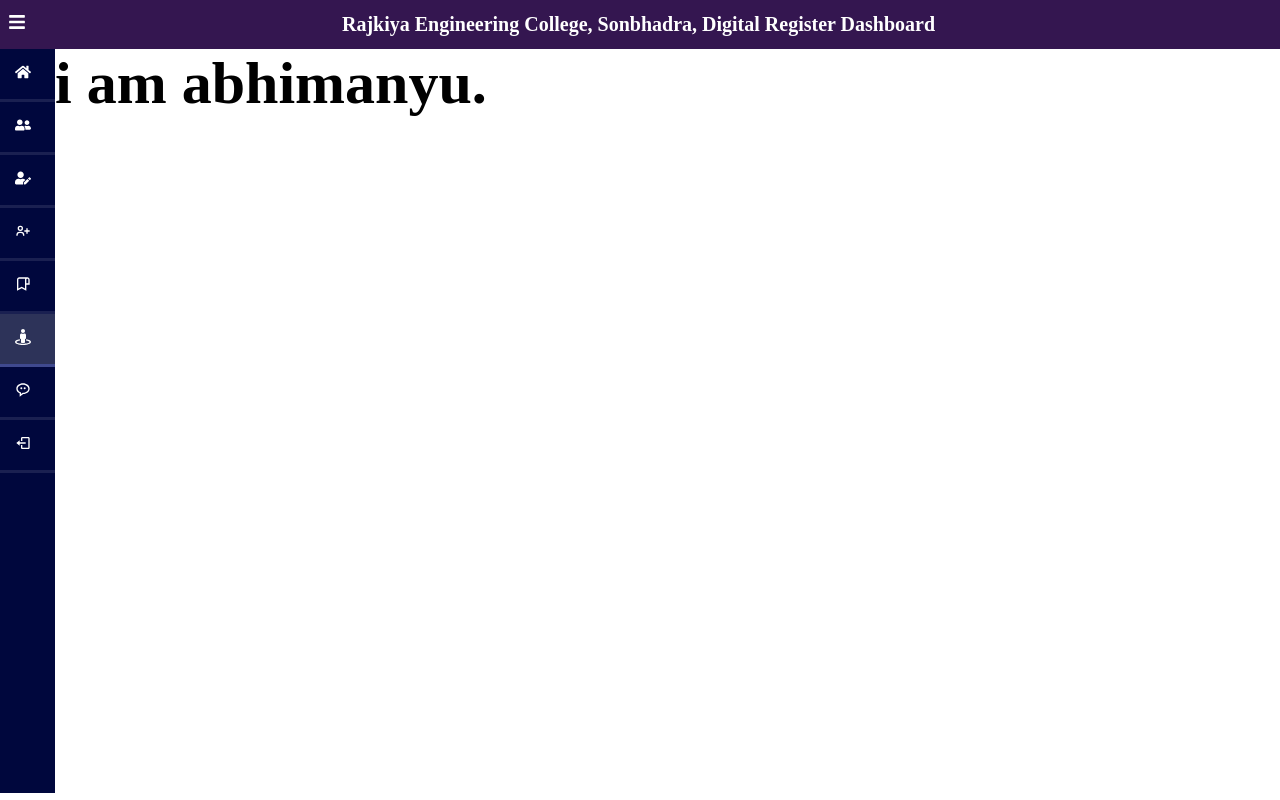
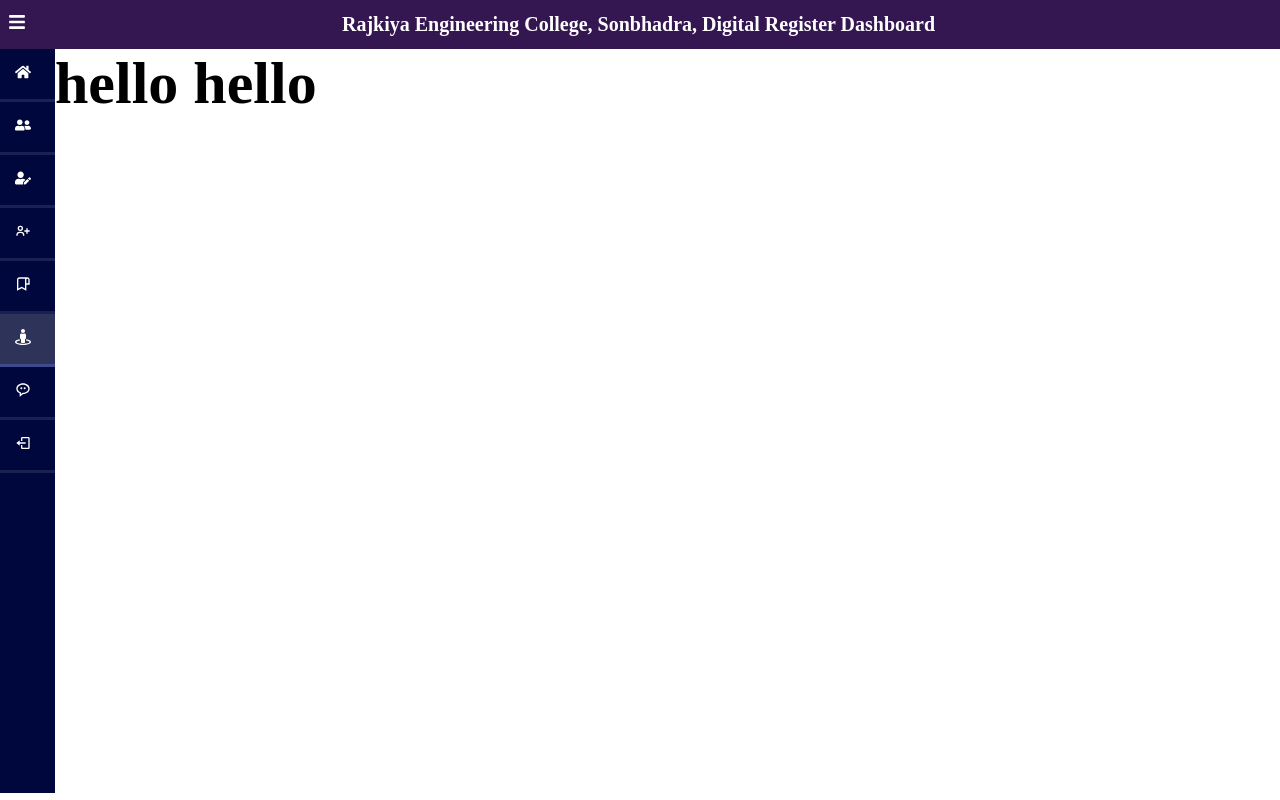
Before and after one commit to abhirao2001/majpro, a React (Create React App) app: page /LogsViewer in a window 1280 px wide. Built offline with nearby package versions, Linux system fonts and the light colour scheme.

Commit message:
changed 1 file

```diff
--- a/src/pages/LogsViewer.jsx
+++ b/src/pages/LogsViewer.jsx
@@ -1,6 +1,6 @@
 const LogsViewer = ()=>{
     return <div className="title">
-    <h1>i am abhimanyu.</h1>
+    <h1>hello hello</h1>
      </div>
 };
 
```
